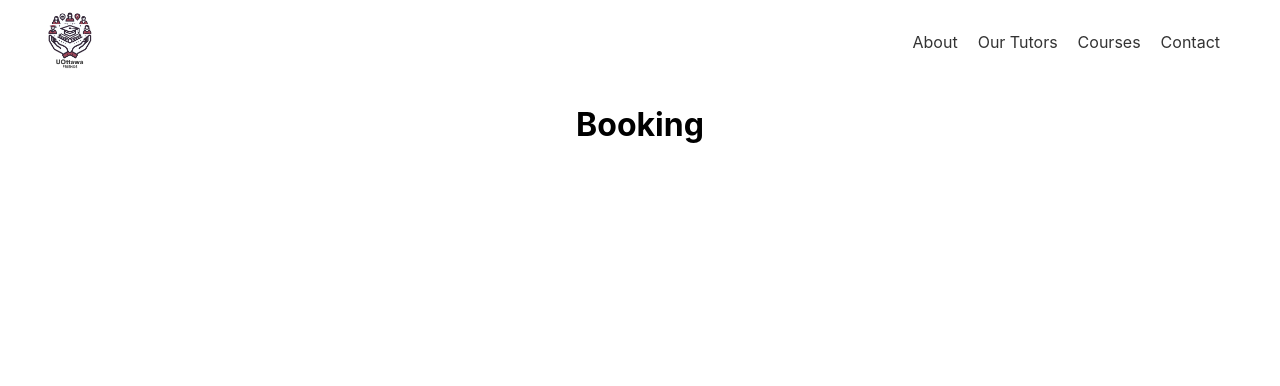
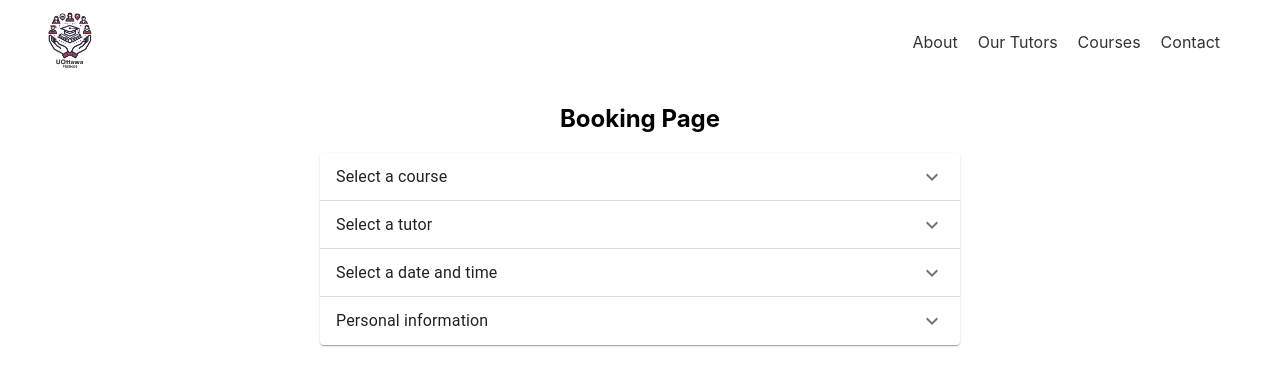
Before and after one commit to SEG3125-A/Group33-Lab8, a React (Create React App) app: page /booking in a window 1280 px wide. Shown: the top 386 px of the page. Built offline with nearby package versions, Linux system fonts and the light colour scheme.

Commit message:
Working on booking page

```diff
--- a/package.json
+++ b/package.json
@@ -5,6 +5,7 @@
   "dependencies": {
     "@emotion/react": "^11.11.4",
     "@emotion/styled": "^11.11.0",
+    "@mui/icons-material": "^5.15.14",
     "@mui/material": "^5.15.13",
     "@testing-library/jest-dom": "^5.17.0",
     "@testing-library/react": "^13.4.0",
--- a/src/pages/Booking.js
+++ b/src/pages/Booking.js
@@ -1,12 +1,90 @@
-import React from 'react';
+// Adapted from https://mui.com/material-ui/react-accordion/
+import * as React from 'react';
+import Accordion from '@mui/material/Accordion';
+import AccordionSummary from '@mui/material/AccordionSummary';
+import AccordionDetails from '@mui/material/AccordionDetails';
+import Typography from '@mui/material/Typography';
+import ExpandMoreIcon from '@mui/icons-material/ExpandMore';
+import Fade from '@mui/material/Fade';
 
-function Booking() {
+export default function Booking() {
+  const [expanded, setExpanded] = React.useState(false);
+
+  const handleExpansion = () => {
+    setExpanded((prevExpanded) => !prevExpanded);
+  };
+
   return (
-    <div>
-      <h1>Booking</h1>
-      {/* Add content for page here */}
+    <div style={{ width: '50%', margin: '0 auto' }}>
+        <h2>Booking Page</h2>
+      <Accordion
+        expanded={expanded}
+        onChange={handleExpansion}
+        slots={{ transition: Fade }}
+        slotProps={{ transition: { timeout: 400 } }}
+        sx={{
+          '& .MuiAccordion-region': { height: expanded ? 'auto' : 0 },
+        }}
+      >
+        <AccordionSummary
+          expandIcon={<ExpandMoreIcon />}
+          aria-controls="panel1-content"
+          id="panel1-header"
+        >
+          <Typography>Select a course</Typography>
+        </AccordionSummary>
+        <AccordionDetails>
+          <Typography>
+            Lorem ipsum dolor sit amet, consectetur adipiscing elit. Suspendisse
+            malesuada lacus ex, sit amet blandit leo lobortis eget.
+          </Typography>
+        </AccordionDetails>
+      </Accordion>
+      <Accordion>
+        <AccordionSummary
+          expandIcon={<ExpandMoreIcon />}
+          aria-controls="panel2-content"
+          id="panel2-header"
+        >
+          <Typography>Select a tutor</Typography>
+        </AccordionSummary>
+        <AccordionDetails>
+          <Typography>
+            Lorem ipsum dolor sit amet, consectetur adipiscing elit. Suspendisse
+            malesuada lacus ex, sit amet blandit leo lobortis eget.
+          </Typography>
+        </AccordionDetails>
+      </Accordion>
+      <Accordion>
+        <AccordionSummary
+          expandIcon={<ExpandMoreIcon />}
+          aria-controls="panel2-content"
+          id="panel2-header"
+        >
+          <Typography>Select a date and time</Typography>
+        </AccordionSummary>
+        <AccordionDetails>
+          <Typography>
+            Lorem ipsum dolor sit amet, consectetur adipiscing elit. Suspendisse
+            malesuada lacus ex, sit amet blandit leo lobortis eget.
+          </Typography>
+        </AccordionDetails>
+      </Accordion>
+      <Accordion>
+        <AccordionSummary
+          expandIcon={<ExpandMoreIcon />}
+          aria-controls="panel2-content"
+          id="panel2-header"
+        >
+          <Typography>Personal information</Typography>
+        </AccordionSummary>
+        <AccordionDetails>
+          <Typography>
+            Lorem ipsum dolor sit amet, consectetur adipiscing elit. Suspendisse
+            malesuada lacus ex, sit amet blandit leo lobortis eget.
+          </Typography>
+        </AccordionDetails>
+      </Accordion>
     </div>
   );
 }
-
-export default Booking;
```
Also changed, not shown: 1 other file (tests, documents, lock files or other folders).
